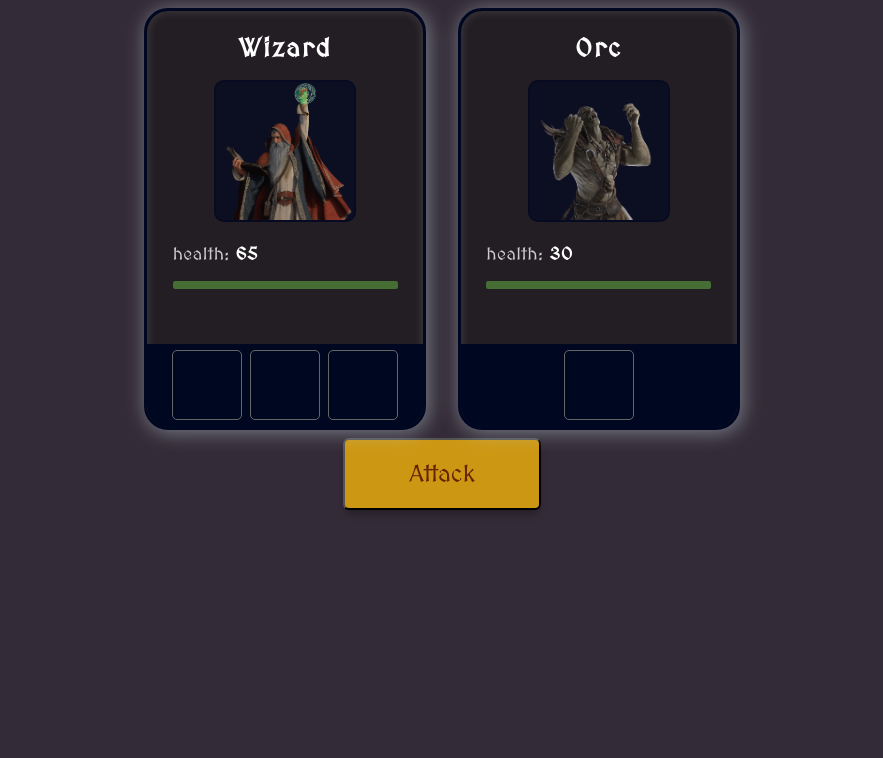
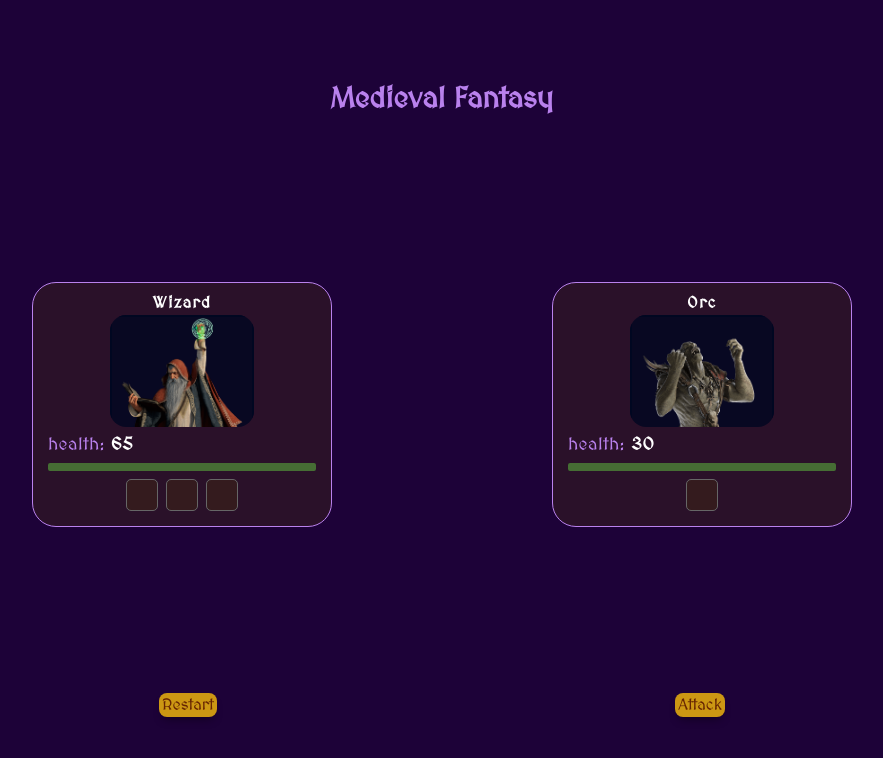
Before and after one commit to DiegoTW/Role-playing-Game, a plain HTML site: page index.html in a window 1280 px wide. Shown: the whole page, without its empty margins (198-1081 px from the left). Drawn offline with Linux system fonts and the light colour scheme.

Commit message:
Cambios menores y btn-restart sin implementar

```diff
--- a/Character.js
+++ b/Character.js
@@ -36,9 +36,11 @@ class Character {
         const healthBar = this.getHealthBarHtml()
         return `
             <div class="character-card">
-                <h4 class="name"> ${name}</h4> </h4>
-                <img class="avatar" src="${avatar}"/>
-                <p class="health">health: <b> ${health}</b> </b></p>
+                <h4 class="name"> ${name} </h4>
+                <div class="img-container">
+                    <img class="avatar" src="${avatar}"/>
+                </div>
+                <p class="health"><span>health:</span> <b> ${health} </b></p>
                     ${healthBar}
                 <div class="dice-container">
                     ${diceHtml}
@@ -46,6 +48,25 @@ class Character {
             </div>
         `
     }
+
+    getCharacterHtmlRestart() {
+        const { name, avatar, health, diceHtml } = this
+        const healthBar = this.getHealthBarHtml()
+        return `
+            <div class="character-card">
+                <h4 class="name"> ${name}</h4> </h4>
+                <div class="img-container">
+                    <img class="avatar" src="${avatar}"/>
+                </div>
+                <p class="health"><span>health:</span> <b> ${health} </b></p>
+                    ${healthBar}
+                <div class="dice-container">
+                    ${diceHtml}
+                </div>
+            </div>
+        `
+    }
+
 }
 
 export default Character
--- a/index.css
+++ b/index.css
@@ -1,85 +1,73 @@
-html, body {
-    padding: 0;
+*, ::before, ::after {
+    box-sizing: border-box;
     margin: 0;
-    background: rgba(51, 43, 55, 1);
-    background: radial-gradient(circle, rgba(51, 43, 55, 1) 0%, rgba(51, 43, 55, 1) 100%);
-    display: flex;
-    flex-direction: column;
+}
+
+body {
+    background: #1d0238;
+    color: #b981ed;
+    font-family: 'MedievalSharp', cursive;
+    text-align: center;
+}
+
+.container {
+    width: 100vw;
+    height: 100vh;
+    display: grid;
     align-items: center;
-    color: #fff;
-    font-family: 'MedievalSharp', cursive;
+    justify-content: center;
 }
 
 main {
     display: flex;
     flex-direction: column;
     align-items: center;
-    margin: top 0.5rem;
+    justify-content: center;
 }
 
-@media(min-width: 500px) {
-    main {
-        flex-direction: row;
-        margin: 6vh 5 vw;
-        justify-content: center;
-        width: 86vw;
-        gap: 2rem;
-    }
+span {
+    color: #b981ed;
+}
+
+.card-container {
+    width: 100%;
+}
+
+section {
+    display: flex;
+    justify-content: space-around;
 }
 
 .character-card {
-    height: 34vh;
-    margin-top: .5rem;
-    width: 94vw;
-    max-width: 250px;
-    min-height: 270px;
-    padding: 1vh 1vw;
-    font-size: 1.6rem;
+    margin: 0 auto 1rem;
+    max-width: 300px;
+    padding: .5rem 0;
     color: white;
-    border-radius: 24px;
-    position: relative;
-    background: #231d24;
-    text-align: center;
-    overflow: hidden;
-    border: .2rem solid #000721;
-    box-shadow: inset 0px 0px 6px 3px rgba(100, 100, 100, 0.3),
-                2px 2px 20px 1px rgba(217, 239, 250, 0.4);
-}
-
-@media(min-width: 500px) {
-    .character-card {
-        height: 50vh;
-        width: 40vw;
-    }
+    border-radius: 1.5rem;
+    background: #48320a54;
+    border: 1px solid #b981ed;
 }
 
 .name {
-    margin: 1vh 0px;
-    width: 100%;
     letter-spacing: .08em;
-    font-size: 90%;
+    font-size: 1.4rem;
+    padding: .2rem;
+    margin: 0;
 }
 
-@media(min-width: 500px) {
-    .name {
-        margin: 2vh 0;
-        font-size: 100%;
-    }
+.img-container {
+    width: 9rem;
+    height: 7rem;
+    border-radius: 1rem;
+    overflow: hidden;
+    margin: 0 auto;
 }
 
 .avatar {
-    width: 50%;
+    width: 100%;
     border: 2px solid #000721;
-    max-width: 100%;
-    opacity: .8;
-    border-radius: 10px;
+    object-fit: cover;
     background-color: rgba(0, 7, 33, 0.8);
-}
-
-@media(min-width:  500px) {
-    .avatar {
-        width: 55%;
-    }
 }
 
 .health {
@@ -92,12 +80,6 @@ main {
     letter-spacing: .03em;
 }
 
-@media(min-width: 500px) {
-    .health {
-        margin: 2vh 5%;
-    }
-}
-
 .health b {
     font-weight: bold;
     color: #fff;
@@ -105,9 +87,9 @@ main {
 
 .health-bar-outer {
     background: #171217;
-    height: 1vh;
+    height: 0.5rem;
     width: 90%;
-    margin: 0 5%;
+    margin: 0 auto .5rem;
     border-radius: 2px;
 }
 
@@ -122,13 +104,7 @@ main {
 }
 
 .dice-container {
-    width: 100%;
-    height: 20%;
-    position: absolute;
-    bottom: 0;
-    left: 0;
-    right: 0;
-    background:#000721;
+    padding: 0 0 .4rem;
     color:#171217;
     display: flex;
     justify-content: center;
@@ -136,58 +112,33 @@ main {
     gap: .5rem;
 }
 
-@media(min-width: 500px) {
-    .dice-container {
-        height: 20%;
-        border-bottom-left-radius: 3px;
-        border-bottom-right-radius: 3px;
-    }
-}
-
 .dice, .placeholder-dice {
-    height: 5.5vh;
-    width: 9.5vw;
-    background: #fff;
+    height: 2rem;
+    width: 2rem;
+    font-size: 1.8rem;
+    background: #fdf3df;
     border-radius: 5px;
     border: 1px solid #666;
-    text-align: center;
-    line-height: 6vh;
-}
-
-@media(min-width: 500px) {
-    .dice-container .dice, .dice-container .placeholder-dice {
-        height: 8.5vh;
-        width: 8.5vh;
-        line-height: 8.75vh;
-    }
 }
 
 .dice-container .placeholder-dice {
-    background-color: transparent;
+    background-color: #48320a54;
 }
 
 button {
-    margin-top: .5rem;
     font-family: 'MedievalSharp', cursive;
     background-color: #cc9713;
     outline: none;
-    padding-left: 5vw;
-    padding-right: 5vw;
-    text-align: center;
     text-decoration: none;
     display: inline-block;
+    padding: 0.3rem;
     font-size: 1.5rem;
-    border-radius: 6px;
+    border: none;
+    padding: .2rem;
+    border-radius: .5rem;
     cursor: pointer;
     color: #662402;
-    height: 9vh;
     box-shadow: 0px 6px 10px -4px rgba(0, 0, 0, 0.4);
-}
-
-@media(min-width: 500px) {
-    button {
-        margin-top: 0,5rem;
-    }
 }
 
 button:focus {
@@ -195,10 +146,42 @@ button:focus {
 }
 
 .end-game {
-    margin-top: 25%;
-    text-align: center;
+    width: 100vw;
+    height: 100vh;
+    display: grid;
+    place-content: center;
+    place-items: center;
 }
 
 .end-emoji {
     font-size: 80px;
 }
+
+@media screen and (orientation: landscape) {
+    main {
+        width: 80vw;
+        flex-direction: row;
+        gap: 1rem;
+    }
+
+    .title {
+        font-size: 1.8rem;
+        margin: 0;
+    }
+
+    .name {
+        font-size: 1rem;
+    }
+
+    .container {
+        height: 100vh;
+    }
+
+    .character-card {
+        margin: 0 auto;
+    }
+
+    button {
+        font-size: 1rem;
+    }
+}
--- a/index.html
+++ b/index.html
@@ -11,13 +11,17 @@
         <link rel="stylesheet" href="index.css">
     </head>
     <body>
-        <main>
-            <div id="hero"></div>
-            <div id="monster"></div>
-        </main>
-        <section id="actions">
-            <button id="attack-button">Attack</button>
-        </section>
+        <div class="container">
+            <h1 class="title">Medieval Fantasy</h1>
+            <main>
+                <div id="hero" class="card-container"></div>
+                <div id="monster" class="card-container"></div>
+            </main>
+            <section id="actions">
+                <button id="restart-button" class="restart-btn">Restart</button>
+                <button id="attack-button" class="attack-btn">Attack</button>
+            </section>
+        </div>
         <script src="./index.js" type="module"></script>
     </body>
 </html>
--- a/index.js
+++ b/index.js
@@ -29,7 +29,7 @@ function attack() {
                     monster.setDiceHtml()
                     render()
                     isWaiting = false
-                }, 1500)
+                }, 1000)
 
             } else {
                 endGame()
@@ -53,15 +53,39 @@ function endGame() {
                 <h2>Game Over</h2>
                 <h3>${endMessage}</h3>
                 <p class="end-emoji">${endEmoji}</p>
+                <section id="actions">
+                    <button id="restart-button" class="restart-btn">Restart</button>
+                </section>
             </div>`
-    }, 1510)
+    }, 1000)
 }
 
-document.getElementById('attack-button').addEventListener('click', attack)
+function restart() {
+    console.log('click');
+
+    document.querySelector('main').innerHTML = '';
+
+    const divHero = document.createElement('div');
+    const divMonster = document.createElement('div');
+
+    divHero.setAttribute('id', 'hero');
+    divHero.setAttribute('class', 'card-container');
+    divMonster.setAttribute('id', 'monster');
+    divMonster.setAttribute('class', 'card-container');
+
+    console.log(divHero);
+
+    document.querySelector('main').appendChild(divHero);
+    document.querySelector('main').appendChild(divMonster);
+
+}
+
+document.getElementById('attack-button').addEventListener('click', attack);
+document.getElementById('restart-button').addEventListener('click', restart);
 
 function render() {
-    document.getElementById('hero').innerHTML = wizard.getCharacterHtml()
-    document.getElementById('monster').innerHTML = monster.getCharacterHtml()
+    document.getElementById('hero').innerHTML = wizard.getCharacterHtml();
+    document.getElementById('monster').innerHTML = monster.getCharacterHtml();
 }
 
 let monster = getNewMonster()
```
